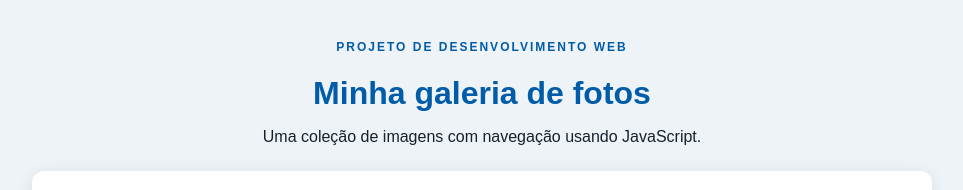
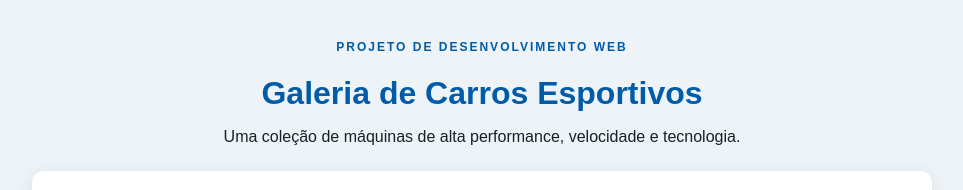
Before and after one commit to ViniciusRobertoLewin/galeria-interativa, a plain HTML site: page index.html in a window 1280 px wide. Shown: the top 190 px of the page, without its empty margins (158-1121 px from the left). Drawn offline with Linux system fonts and the light colour scheme.

Commit message:
Atualização de Título
Atualiza título e legenda da galeria.

```diff
--- a/index.html
+++ b/index.html
@@ -10,9 +10,9 @@
 <body>
   <main class="container">
     <header>
-      <p class="identificacao">PROJETO DE DESENVOLVIMENTO WEB</p>
-      <h1>Minha galeria de fotos</h1>
-      <p>Uma coleção de imagens com navegação usando JavaScript.</p>
+        <p class="identificacao">PROJETO DE DESENVOLVIMENTO WEB</p>
+        <h1>Galeria de Carros Esportivos</h1>
+        <p>Uma coleção de máquinas de alta performance, velocidade e tecnologia.</p>
     </header>
 
     <section class="galeria" aria-label="Galeria de fotografias">
```
